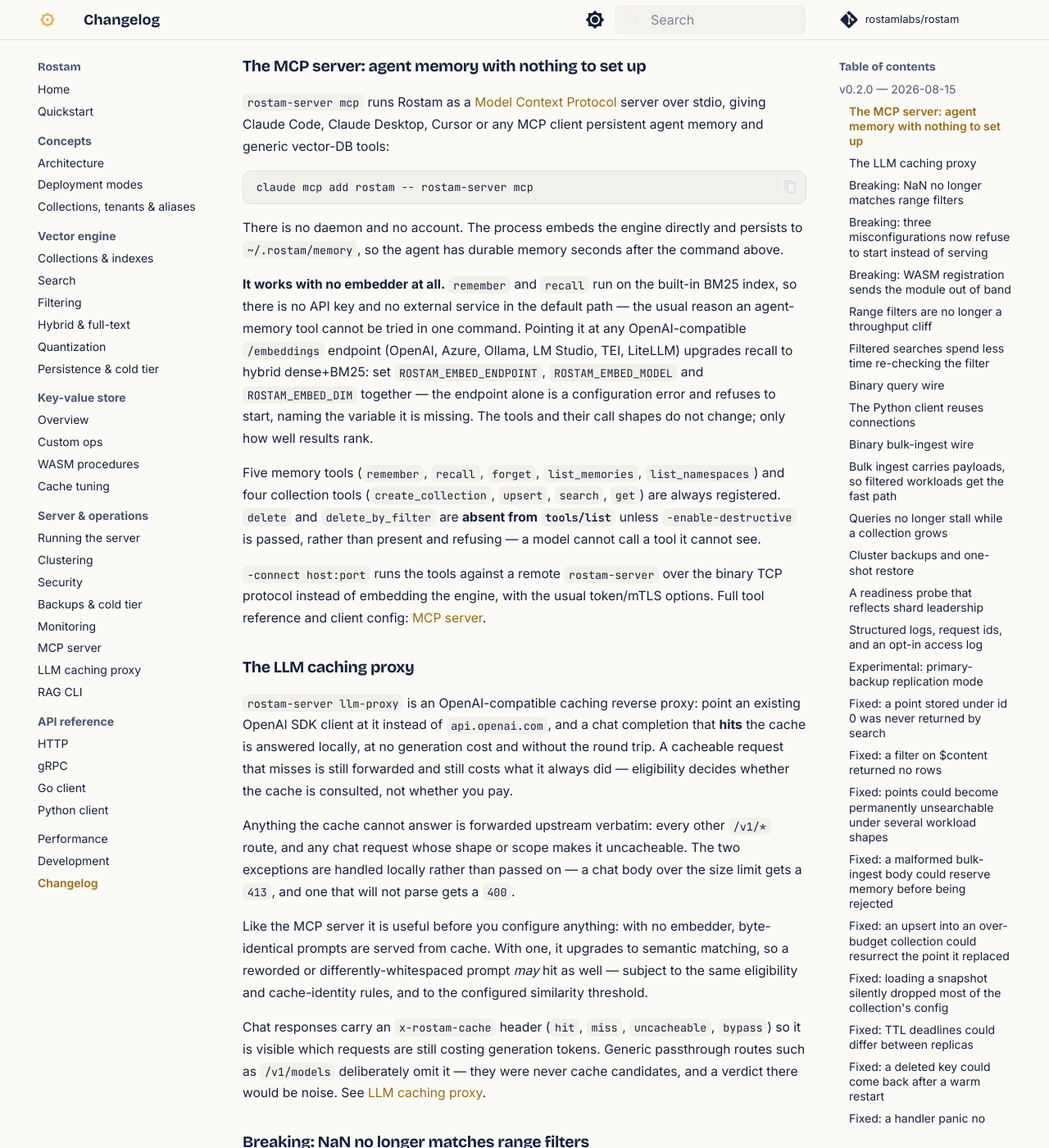
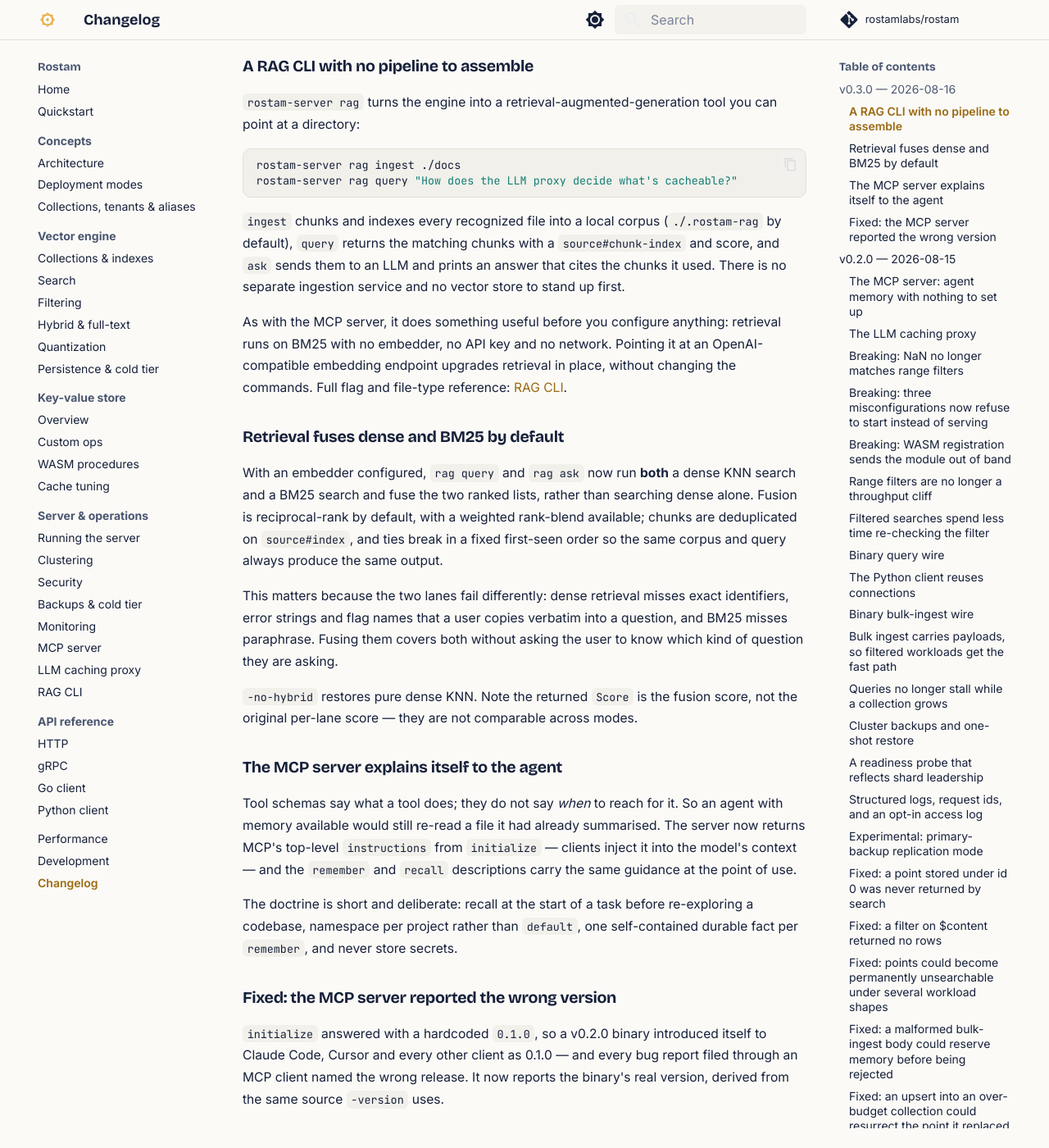
Before and after one commit to Keivan-S/rostam, an MkDocs documentation site: the page built from docs/changelog.md, in a window 1280 px wide and 1400 px high, scrolled down 292 px. Shown: the whole window at 82% size. Built offline with MkDocs 1.6.1 and Material for MkDocs 9.7.7, drawn with Linux system fonts in a browser that asks for light colours; comment, search, counter and statistics services are not loaded.

Commit message:
docs(changelog): cover the RAG CLI, hybrid fusion and the MCP doctrine
Four user-visible changes have landed since v0.2.0 with docs pages, README
updates and tests -- and no changelog entry between them. The same gap that
held up v0.2.0, which suggests it is structural rather than an oversight, so a
CI guard follows separately.

Covers:

- `rostam-server rag` (#17). A whole subcommand the README already tells people
  to run, which does not exist in the released binary -- so anyone installing
  today and following the README hits an unknown subcommand.
- Dense+BM25 fusion by default (#20), including the part a user can be bitten
  by: the returned Score is the fusion score, not the per-lane score, so it is
  not comparable across modes.
- The MCP `instructions` doctrine and the richer tool descriptions (#18).
- The serverInfo version fix (#16), which is why clients currently report 0.1.0.

Each entry leads with what the reader can do rather than what changed
internally, and says what works before any configuration -- for both the RAG
CLI and the MCP server that is the property that makes them testable in one
command.

````diff
--- a/docs/changelog.md
+++ b/docs/changelog.md
@@ -2,6 +2,66 @@
 
 Notable user-visible changes. Entries that alter existing behaviour are marked
 **Breaking** and say what to do about it.
+
+## v0.3.0 — 2026-08-16
+
+### A RAG CLI with no pipeline to assemble
+
+`rostam-server rag` turns the engine into a retrieval-augmented-generation tool
+you can point at a directory:
+
+```sh
+rostam-server rag ingest ./docs
+rostam-server rag query "How does the LLM proxy decide what's cacheable?"
+```
+
+`ingest` chunks and indexes every recognized file into a local corpus
+(`./.rostam-rag` by default), `query` returns the matching chunks with a
+`source#chunk-index` and score, and `ask` sends them to an LLM and prints an
+answer that cites the chunks it used. There is no separate ingestion service
+and no vector store to stand up first.
+
+As with the MCP server, it does something useful before you configure anything:
+retrieval runs on BM25 with no embedder, no API key and no network. Pointing it
+at an OpenAI-compatible embedding endpoint upgrades retrieval in place, without
+changing the commands. Full flag and file-type reference:
+[RAG CLI](server/rag.md).
+
+### Retrieval fuses dense and BM25 by default
+
+With an embedder configured, `rag query` and `rag ask` now run **both** a dense
+KNN search and a BM25 search and fuse the two ranked lists, rather than
+searching dense alone. Fusion is reciprocal-rank by default, with a weighted
+rank-blend available; chunks are deduplicated on `source#index`, and ties break
+in a fixed first-seen order so the same corpus and query always produce the same
+output.
+
+This matters because the two lanes fail differently: dense retrieval misses
+exact identifiers, error strings and flag names that a user copies verbatim into
+a question, and BM25 misses paraphrase. Fusing them covers both without asking
+the user to know which kind of question they are asking.
+
+`-no-hybrid` restores pure dense KNN. Note the returned `Score` is the fusion
+score, not the original per-lane score — they are not comparable across modes.
+
+### The MCP server explains itself to the agent
+
+Tool schemas say what a tool does; they do not say *when* to reach for it. So an
+agent with memory available would still re-read a file it had already
+summarised. The server now returns MCP's top-level `instructions` from
+`initialize` — clients inject it into the model's context — and the `remember`
+and `recall` descriptions carry the same guidance at the point of use.
+
+The doctrine is short and deliberate: recall at the start of a task before
+re-exploring a codebase, namespace per project rather than `default`, one
+self-contained durable fact per `remember`, and never store secrets.
+
+### Fixed: the MCP server reported the wrong version
+
+`initialize` answered with a hardcoded `0.1.0`, so a v0.2.0 binary introduced
+itself to Claude Code, Cursor and every other client as 0.1.0 — and every bug
+report filed through an MCP client named the wrong release. It now reports the
+binary's real version, derived from the same source `-version` uses.
 
 ## v0.2.0 — 2026-08-15
 
````
